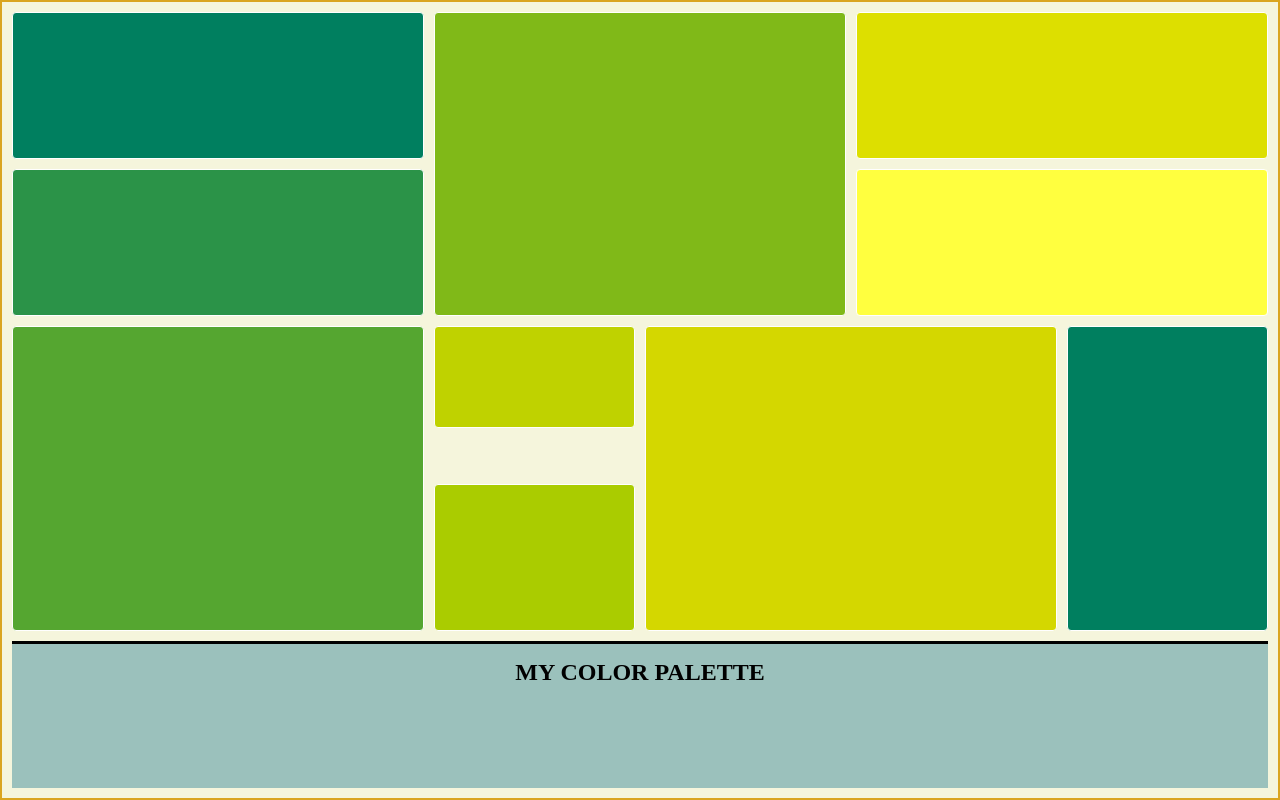
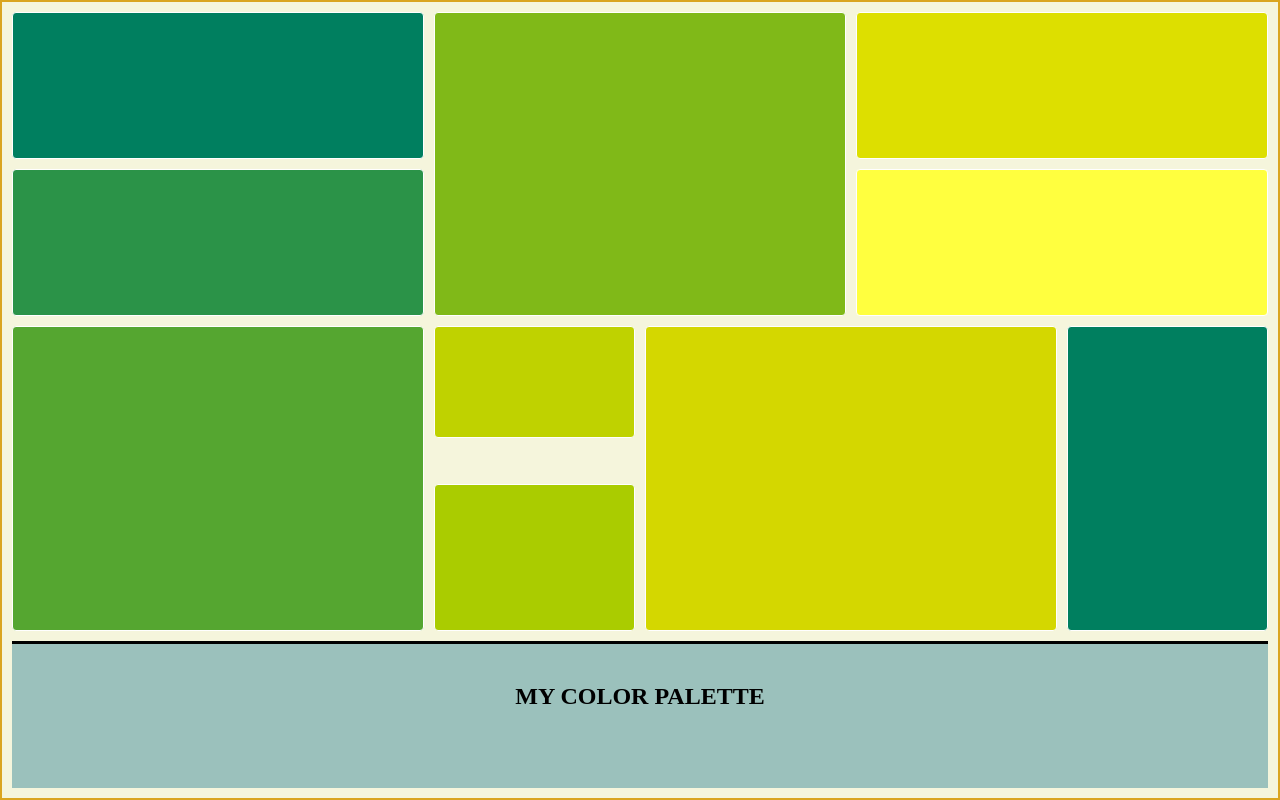
Before and after one commit to SonalMahe/Grid-A10, a plain HTML site: page index.html in a window 1280 px wide. Drawn offline with Linux system fonts and the light colour scheme.

Commit message:
changes done

```diff
--- a/index.html
+++ b/index.html
@@ -21,7 +21,7 @@
                <div class="grid_element nine"></div>
                <div class="grid_element ten"></div>
                <div class="grid_element eleven"></div>
-            <div class="footer">MY COLOR PALETTE</div>
+            <div class="footer"><p>MY COLOR PALETTE</p></div>
           </div>
     </main>
 </body>
--- a/styles/styles.css
+++ b/styles/styles.css
@@ -16,13 +16,9 @@ main{
     box-sizing: border-box;
 }
 
-
 .grid_element{
-    display: flex;
     border: 1px solid white;
     border-radius:4px;
-    position: relative;
-    overflow: hidden;
 }
 .one{
     background: #007F5F;
@@ -74,7 +70,7 @@ main{
 }
 .nine{
     background: #BFD200;
-    height:100px;
+    height:110px;
     grid-row: 3/ 4;
     grid-column: 3/ 4;
 }
```
